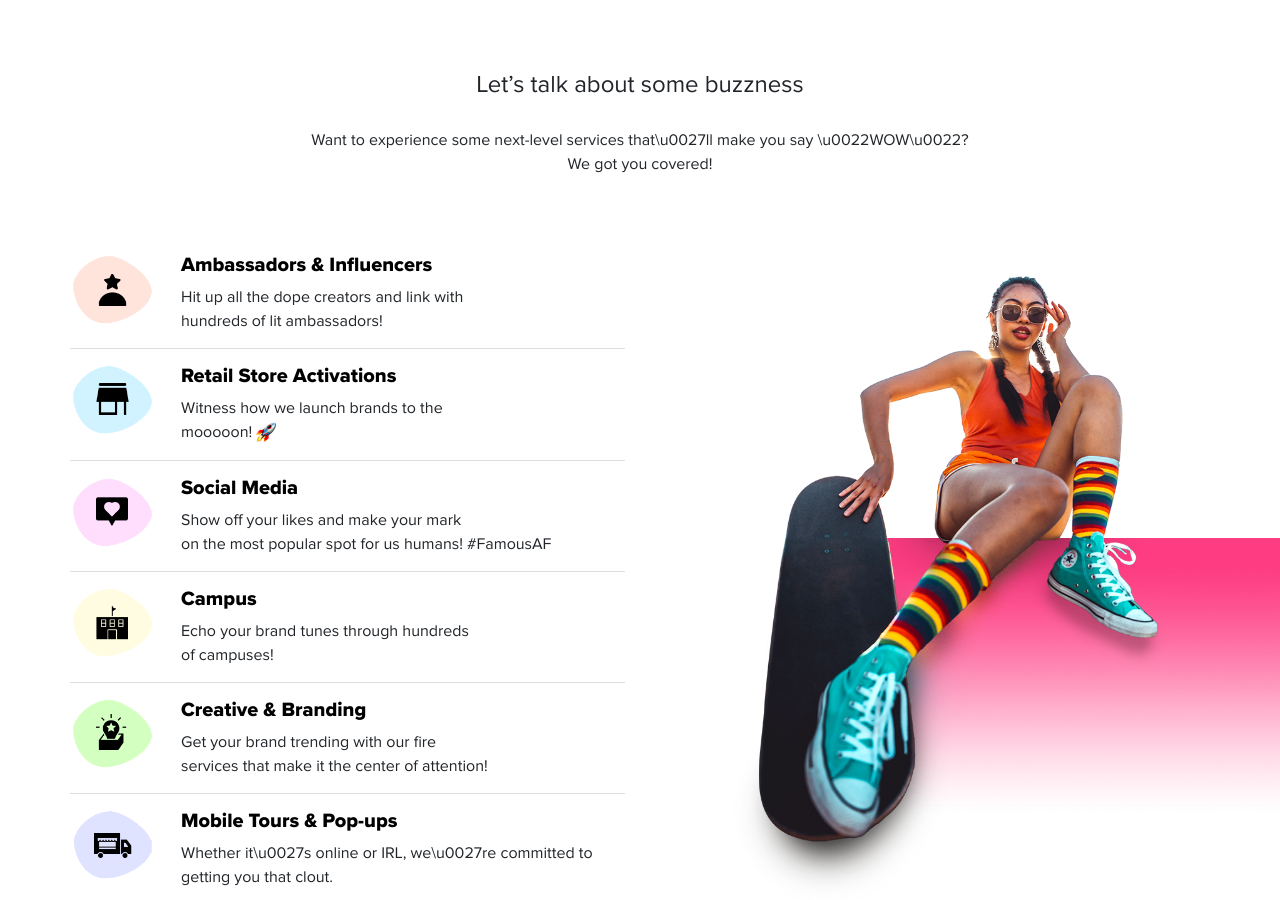
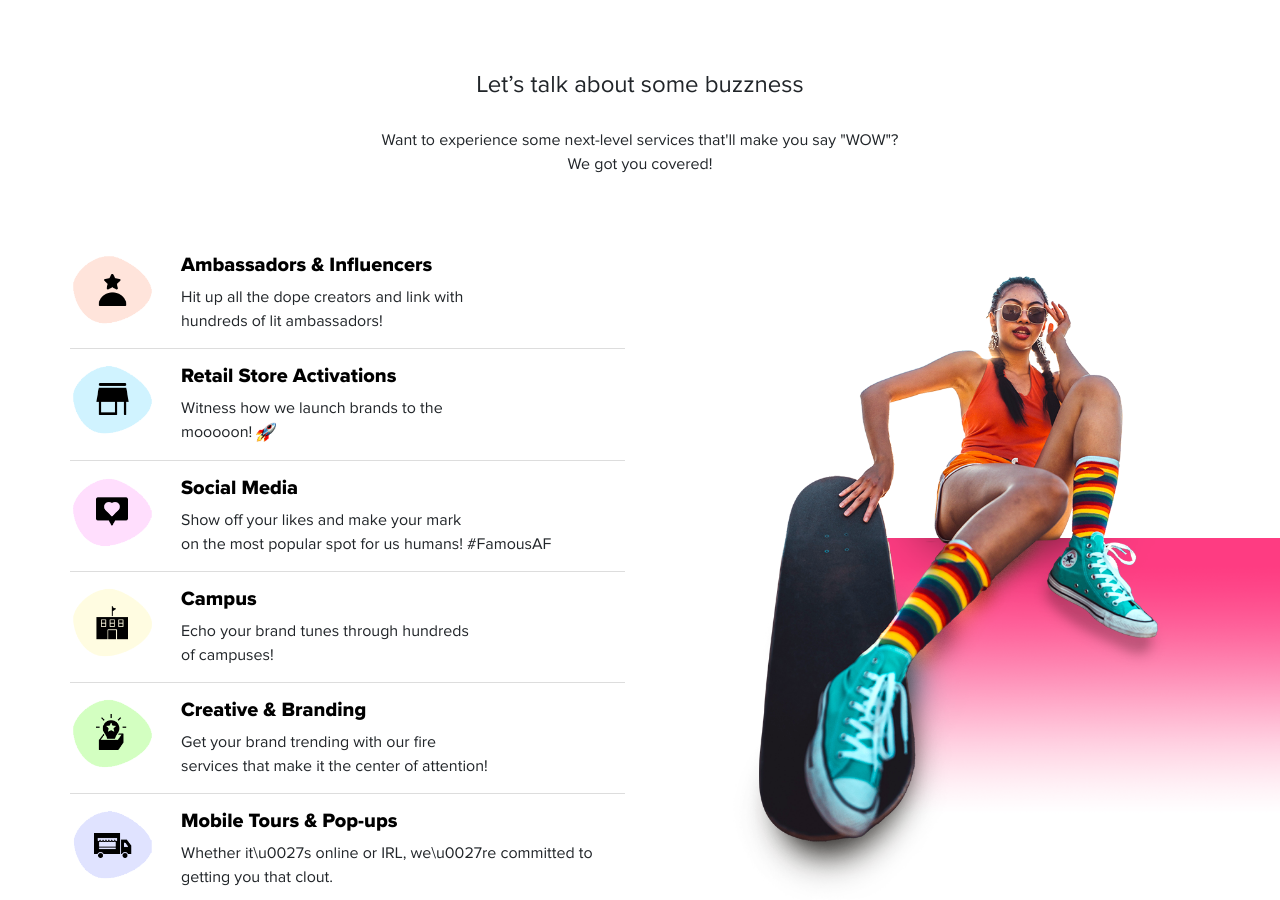
Before and after one commit to bhasink/youthbeat2022, a Next.js app: page /services in a window 1280 px wide. Shown: the part 1645-2545 px from the top of the page. Built offline with nearby package versions, Linux system fonts and the light colour scheme; a web font is replaced by a local one.

Commit message:
feedbacks changes

```diff
--- a/pages/services.js
+++ b/pages/services.js
@@ -223,7 +223,7 @@ const Services = () => {
   <section className='letstaskabs'>
       <div className="mainhead">
         <p data-speed="1.25"  className="sbhds">Let’s talk about some buzzness</p>
-        <p>Want to experience some next-level services that\u0027ll make you say \u0022WOW\u0022?<br/> We got you covered!</p>
+        <p>Want to experience some next-level services that'll make you say "WOW"?<br/> We got you covered!</p>
       </div>
 
       <div className='poinrsd'>
```
